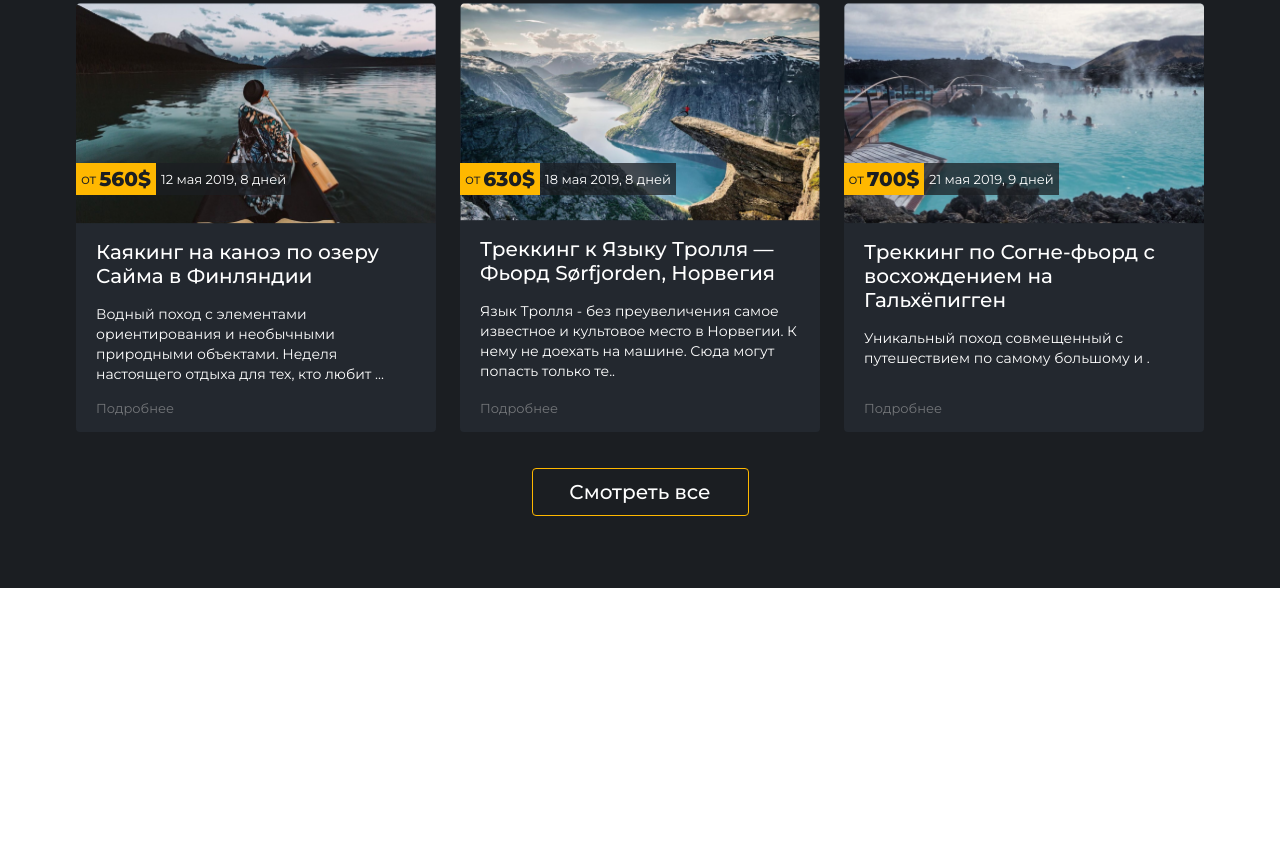
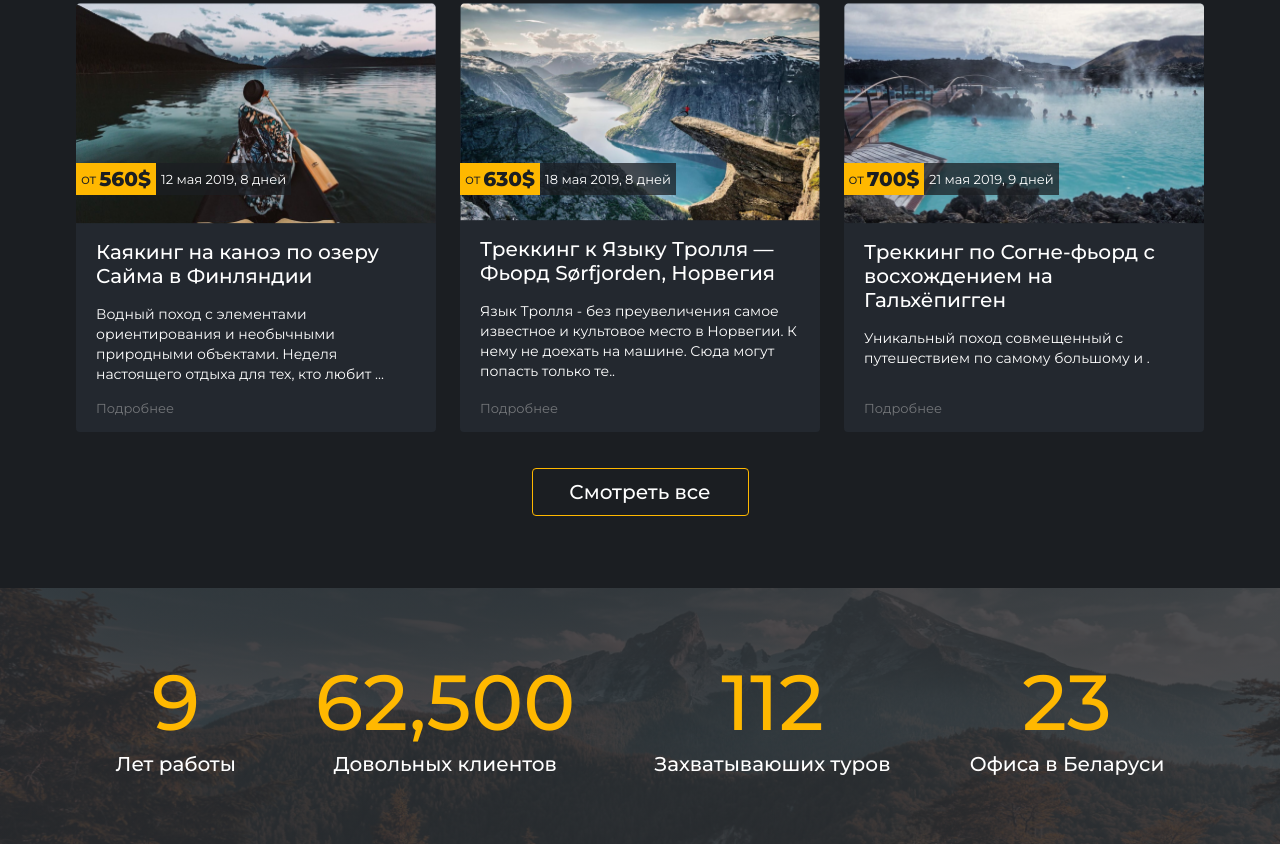
Before and after one commit to KatsiarynaYushkevich/WildVacationLending, a plain HTML site: page index.html in a window 1280 px wide. Shown: the part 1579-2423 px from the top of the page. Before the commit the page ends 2167 px from the top, so only its background shows below. Drawn offline with Linux system fonts and the light colour scheme.

Commit message:
added info block

```diff
--- a/index.html
+++ b/index.html
@@ -244,6 +244,28 @@
           </div>
         </div>
       </div>
+      <div class="info_wrapper">
+        <div class="container">
+          <div class="info">
+            <div class="info_block">
+              <span>9</span>
+              <p>Лет работы</p>
+            </div>
+            <div class="info_block">
+              <span>62,500</span>
+              <p>Довольных клиентов</p>
+            </div>
+            <div class="info_block">
+              <span>112</span>
+              <p>Захватываюших туров</p>
+            </div>
+            <div class="info_block">
+              <span>23</span>
+              <p>Офиса в Беларуси</p>
+            </div>
+          </div>
+        </div>
+      </div>
     </main>
   </body>
 </html>
--- a/style/style.scss
+++ b/style/style.scss
@@ -319,6 +319,38 @@ $main_font_family: Montserrat;
 .date {
   @include main_text_style(13px, 400, 16px);
 }
+
+.info_wrapper{
+  background-image:linear-gradient( rgba(27, 30, 34, 0.78), rgba(27, 30, 34, 0.78) ), url(../images/mountains_bg.png);
+  background-repeat: no-repeat;
+background-size: cover;
+  width: 100%;
+  max-height: 1000px;
+}
+
+.info{
+  padding: 85px 0 68px 0;
+  display: flex;
+  justify-content: space-around;
+  align-items: center;
+  width: 100%;
+
+}
+.info_block{
+  display: flex;
+  align-items: center;
+  justify-content: center;
+  flex-direction: column;
+ row-gap: 21px;
+  span{
+    @include main_text_style(78px, 500, 58px, #FFB800);
+  }
+
+  p{
+    @include main_text_style(20px, 500, 24px, );
+  }
+}
+
 @media (max-width: 1200px) {
   .header {
     background-position: center top;
@@ -355,7 +387,7 @@ $main_font_family: Montserrat;
     padding-top: 30px;
   }
   .header_nav_block {
-    background-color: rgba(0, 0, 0, 0.25);
+    background-color: rgba(27, 30, 34, 0.4);
     border-radius: 10px;
     max-height: 50px;
     nav {
@@ -396,11 +428,21 @@ $main_font_family: Montserrat;
     row-gap: 20px;
     column-gap: 20px;
   }
+
+  .info_block{
+    span{
+      font-size: clamp(64px, 7vw, 72px);
+    }
+    p{
+      font-size: clamp(14px, 7vw, 16px);
+    }
+  }
+
 }
 @media (max-width: 800px) {
   .hidden_img {
     display: block;
-    background-color: rgba(0, 0, 0, 0.25);
+    background-color: rgba(27, 30, 34, 0.4);
     border-radius: 5px;
   }
 
@@ -442,6 +484,20 @@ $main_font_family: Montserrat;
   }
   .search_panel {
     max-width: 300px;
+  }
+
+  .info{
+    flex-direction: column;
+    row-gap: 30px;
+  }
+
+  .info_block{
+    width: 100%;
+    border: 3px solid #FFB800;
+    border-radius: 10px;
+    padding: 15px;
+    row-gap: 5px;
+    background-color: rgba(27, 30, 34, 0.4);
   }
 }
 
```
Also changed, not shown: images/mountains_bg.png (added), style/style.css, 1 other file.
